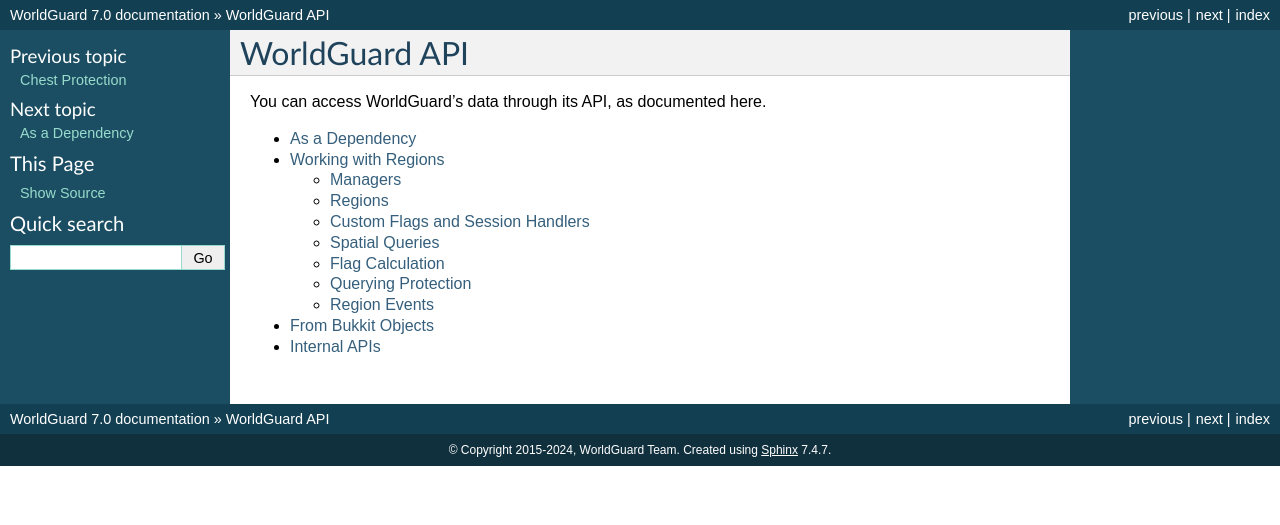
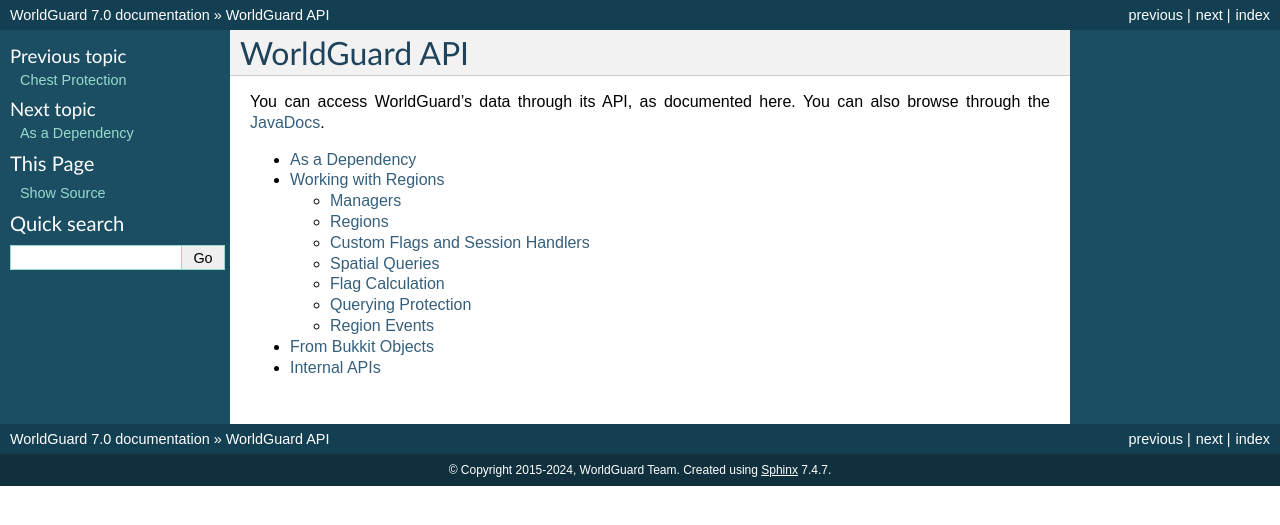
Before and after one commit to aurorasmiles/WorldGuardDocs, a Sphinx documentation site: the page built from source/developer/index.rst, in a window 1280 px wide. Shown: the top 525 px of the page. Built offline with Sphinx 7.4.7, drawn with Linux system fonts in a browser that asks for light colours.

Commit message:
Link Javadocs

```diff
--- a/source/developer/index.rst
+++ b/source/developer/index.rst
@@ -2,7 +2,7 @@
 WorldGuard API
 ==============
 
-You can access WorldGuard's data through its API, as documented here.
+You can access WorldGuard's data through its API, as documented here. You can also browse through the `JavaDocs <https://enginehub.org/documentation>`_.
 
 .. toctree::
     :maxdepth: 3
--- a/source/developer/internal-apis.rst
+++ b/source/developer/internal-apis.rst
@@ -12,4 +12,4 @@
    - ``com.sk89q.worldguard.internal``
    - ``com.sk89q.worldguard.commands``
    - ``com.sk89q.worldguard.util``
-- Anything explicitly marked as internal (in javadocs).
+- Anything explicitly marked as internal (in `JavaDocs <https://enginehub.org/documentation>`_).
```
